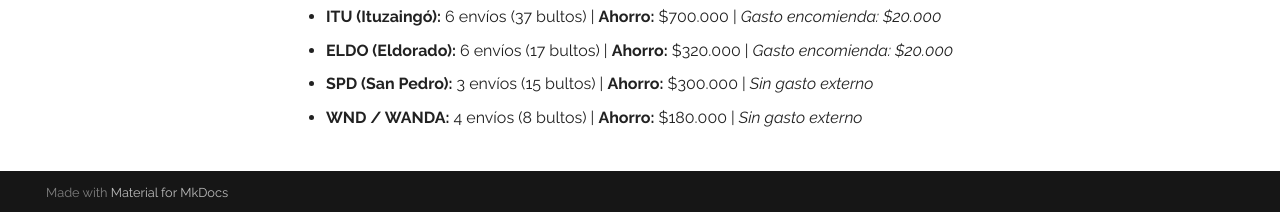
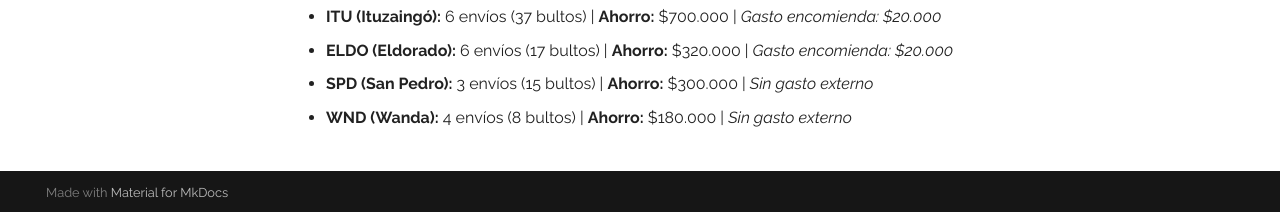
Before and after one commit to elingenierok/procedimientos-isp, an MkDocs documentation site: the page built from docs/ahorros-logistica/09septiembre.md, in a window 1280 px wide and 900 px high, scrolled down 559 px. Shown: the part 685-897 px from the top of the window. Built offline with MkDocs 1.6.1 and Material for MkDocs 9.7.7, drawn with Linux system fonts in a browser that asks for light colours.

```diff
--- a/docs/ahorros-logistica/09septiembre.md
+++ b/docs/ahorros-logistica/09septiembre.md
@@ -31,7 +31,7 @@ pie title Distribución de Costos y Envíos
 * **ITU (Ituzaingó):** 6 envíos (37 bultos) | **Ahorro:** $700.000 | *Gasto encomienda: $20.000*
 * **ELDO (Eldorado):** 6 envíos (17 bultos) | **Ahorro:** $320.000 | *Gasto encomienda: $20.000*
 * **SPD (San Pedro):** 3 envíos (15 bultos) | **Ahorro:** $300.000 | *Sin gasto externo*
-* **WND / WANDA:** 4 envíos (8 bultos) | **Ahorro:** $180.000 | *Sin gasto externo*
+* **WND (Wanda):** 4 envíos (8 bultos) | **Ahorro:** $180.000 | *Sin gasto externo*
 
 
 
```
